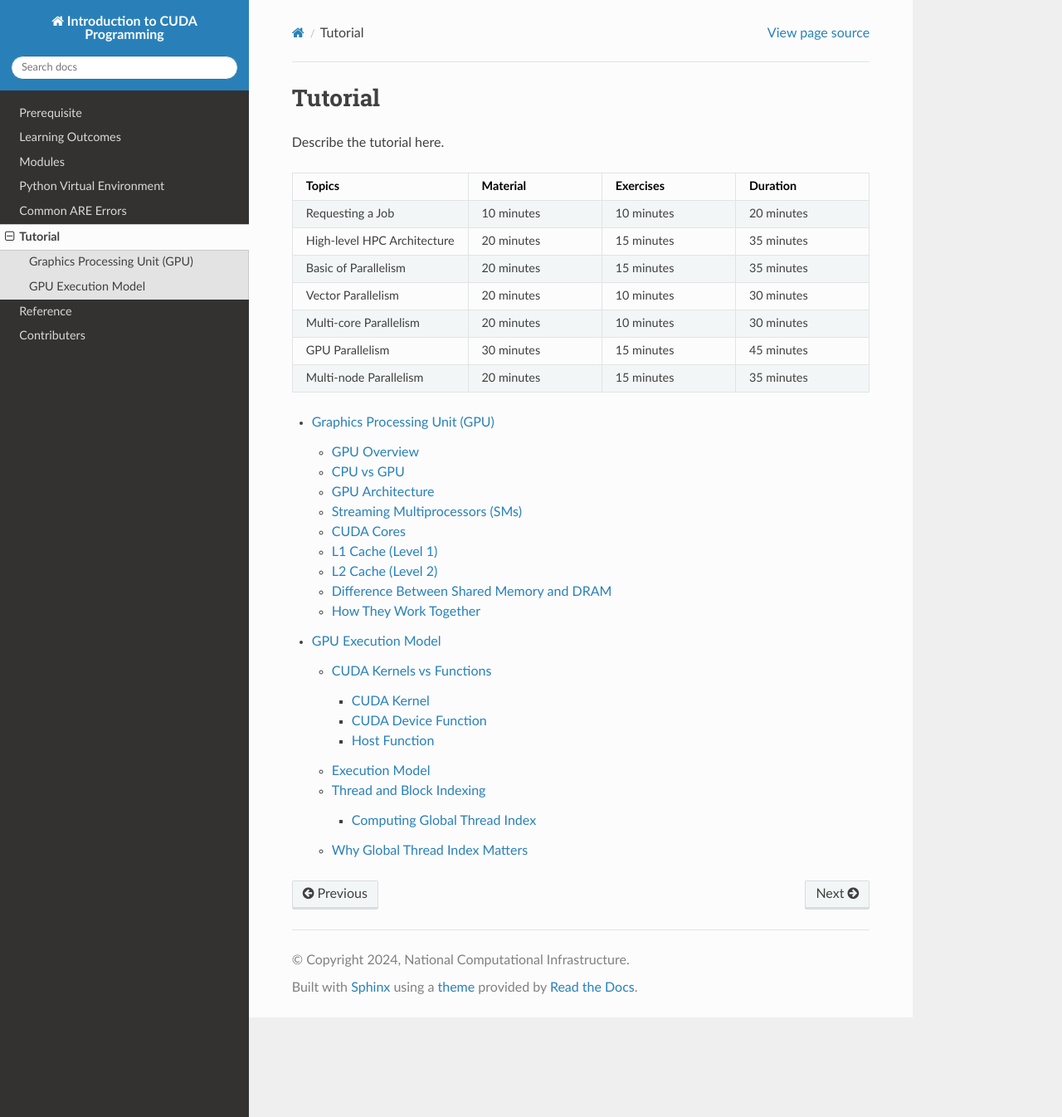
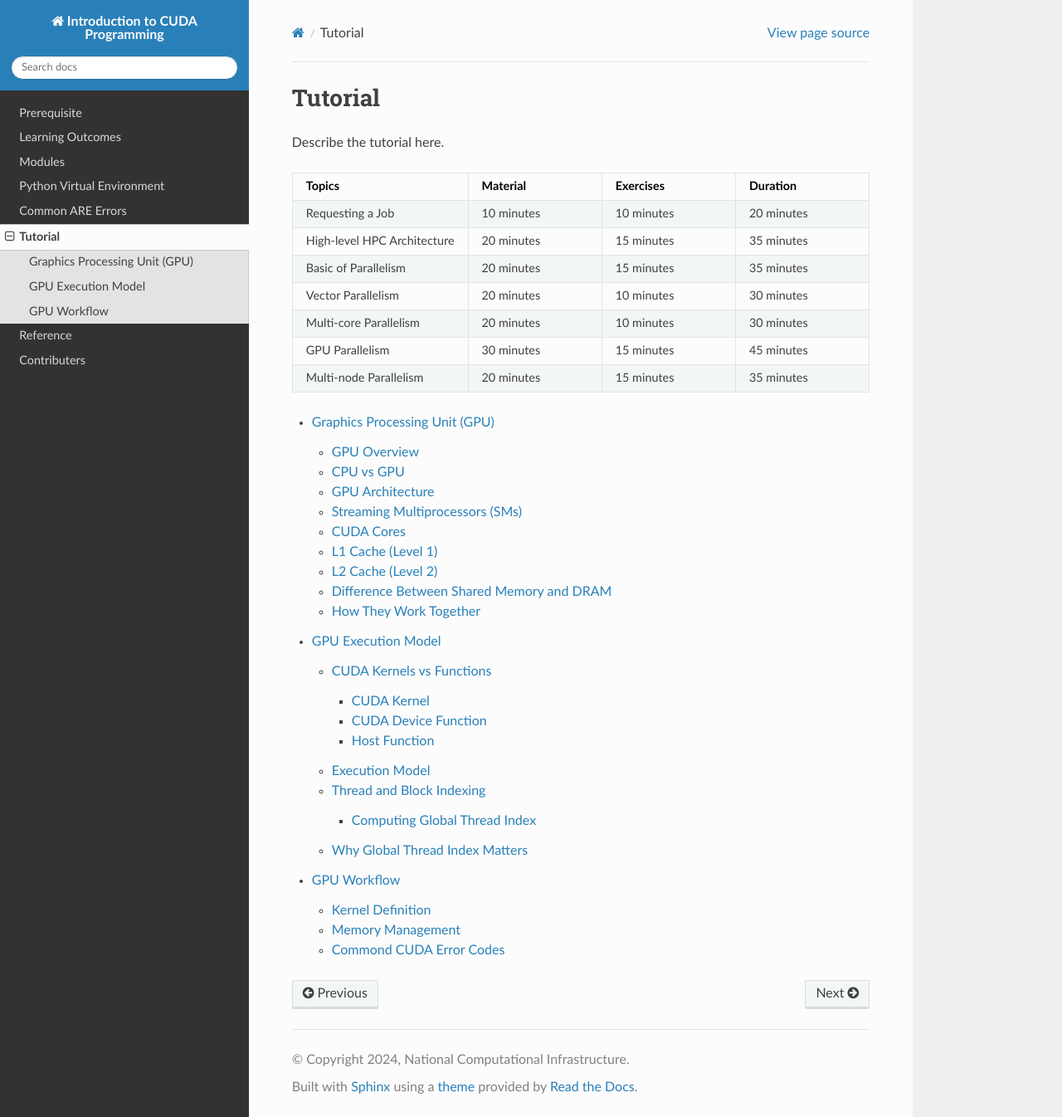
Before and after one commit to NCI900-Training-Organisation/intro-to-cuda, a Sphinx documentation site: the page built from docs/source/tutorial.rst, in a window 1280 px wide and 1346 px high. Shown: the whole window at 83% size. Built offline with Sphinx 7.4.7 and the Read the Docs theme 3.1.0, drawn with Linux system fonts in a browser that asks for light colours; some of the changed lines change nothing that is shown.

Commit message:
GPU workflow

```diff
--- a/docs/source/tutorial.rst
+++ b/docs/source/tutorial.rst
@@ -45,3 +45,4 @@
 
     tutorial/gpu.rst
     tutorial/gpu_exec_model.rst
+    tutorial/GPU_workflow.rst
--- /dev/null
+++ b/docs/source/tutorial/GPU_workflow.rst
@@ -0,0 +1,333 @@
+GPU Workflow
+========================================
+
+.. admonition:: Overview
+   :class: Overview
+
+    * **Time:** 60 min
+
+    #. Learn the workflow for programming GPUs using CUDA.
+    #. Understand the key steps involved in GPU programming.
+
+
+The workflow for programming GPUs using CUDA involves several key steps that are essential for efficient execution of parallel tasks. Below is a high-level overview of the GPU workflow:
+1. **Kernel Definition**:
+   - Define a CUDA kernel using the `__global__` keyword. This kernel will be executed on the GPU.
+   - The kernel contains the code that will run on the GPU, typically involving parallel computations.
+2. **Memory Management**:
+   - Allocate memory on the GPU using functions like `cudaMalloc()`.
+   - Copy data from the host (CPU) to the device (GPU) using `cudaMemcpy()`.
+   - Ensure that memory is properly managed to avoid leaks and ensure efficient access.
+3. **Kernel Launch**:
+   - Launch the kernel using the `<<<grid, block>>>` syntax, where `grid` specifies the number of blocks and `block` specifies the number of threads per block.
+   - Each thread executes the kernel code independently, allowing for parallel execution.
+4. **Thread Indexing**:
+   - Use built-in variables like `threadIdx`, `blockIdx`, and `blockDim` to determine the unique index of each thread.
+   - This indexing allows each thread to operate on different data elements, enabling parallel processing.
+5. **Synchronization**:
+   - Use synchronization functions like `__syncthreads()` to ensure that all threads in a block have completed their tasks before proceeding.
+   - This is important for operations that require data consistency among threads.
+6. **Memory Cleanup**:
+   - Free the allocated memory on the GPU using `cudaFree()`.
+   - Ensure that all resources are properly released to avoid memory leaks.
+7. **Error Handling**:
+   - Implement error handling to check for issues during memory allocation, kernel execution, and data transfer.
+   - Use functions like `cudaGetLastError()` to retrieve error codes and handle exceptions appropriately.
+
+Kernel Definition
+-----------------
+
+.. code-block:: cpp
+
+   __global__ void add_vectors(float *a, float *b, float *c, int n) {
+       int idx = blockIdx.x * blockDim.x + threadIdx.x;
+
+       if (idx < n)
+           c[idx] = a[idx] + b[idx];
+   }
+
+
+#. ``__global__`` : Indicates that this function is a kernel that runs on the GPU.
+#. ``void`` : CUDA kernels **must return void**
+#. Parameters: Pointers, that are passed to a kernel must reference **device memory**.
+#. Thread Indexing:  Each thread should have a unique index and can access different elements of the data (input arrays).
+
+
+Memory Management
+-----------------
+
+Memory management in CUDA mainly involves three key operations:
+
+#. Device memory allocaation.
+#. Host to Device (H2D) memory copy.
+#. Device to Host (D2H) memory copy.
+#. Device memory deallocation.
+
+Proper memory management is crucial for performance and avoiding memory leaks.
+
+
+
+``cudaMalloc`` is used to allocate memory on the GPU.
+
+.. code-block:: cpp
+
+   float *d_a, *d_b, *d_c;
+   int n = 1024;
+
+   // Allocate memory on the GPU
+   cudaMalloc((void**)&d_a, n * sizeof(float));
+   cudaMalloc((void**)&d_b, n * sizeof(float));
+   cudaMalloc((void**)&d_c, n * sizeof(float));
+
+The above code allocates memory on the GPU for three float arrays, each of size `n`. Data transfer between the host (CPU) and device (GPU) is done using `cudaMemcpy`.
+
+
+.. code-block:: cpp
+
+   // Copy data from host to device
+   cudaMemcpy(d_a, h_a, n * sizeof(float), cudaMemcpyHostToDevice);
+   cudaMemcpy(d_b, h_b, n * sizeof(float), cudaMemcpyHostToDevice);
+   cudaMemcpy(d_c, h_c, n * sizeof(float), cudaMemcpyHostToDevice);
+
+
+The above code copies data from host arrays `h_a`, `h_b`, and `h_c` to device arrays `d_a`, `d_b`, and `d_c`. ``cudaMemcpyHostToDevice`` specifies the direction of the copy operation, indicating that data is being transferred from host memory to device memory.
+
+.. code-block:: cpp
+
+   // Copy data from host to device
+   cudaMemcpy(h_a, d_a, n * sizeof(float), cudaMemcpyDeviceToHost);
+   cudaMemcpy(h_b, d_b, n * sizeof(float), cudaMemcpyDeviceToHost);
+   cudaMemcpy(h_c, d_c, n * sizeof(float), cudaMemcpyDeviceToHost);
+
+The above code copies data back from device arrays `d_a`, `d_b`, and `d_c` to host arrays `h_a`, `h_b`, and `h_c`. ``cudaMemcpyDeviceToHost`` specifies that data is being transferred from device memory back to host memory.
+
+Finally, it is important to free the allocated memory on the GPU, after kernel execution, to avoid memory leaks:
+.. code-block:: cpp
+
+   // Free device memory
+   cudaFree(d_a);
+   cudaFree(d_b);
+   cudaFree(d_c);
+
+This code releases the memory allocated on the GPU for the arrays `d_a`, `d_b`, and `d_c`.
+
+The complete code will look like this:
+
+.. code-block:: cpp
+
+   #include <stdio.h>
+   #include <cuda_runtime.h> // Provides access to CUDA runtime API functions
+
+
+   __global__ void add_vectors(float *a, float *b, float *c, int n)
+   {
+       int idx = blockIdx.x * blockDim.x + threadIdx.x;
+
+       if (idx < n)
+           c[idx] = a[idx] + b[idx];
+   }
+
+   int main()
+   {
+       int n = 1024;
+       float *h_a, *h_b, *h_c;
+       float *d_a, *d_b, *d_c;
+
+       // Allocate host memory
+       h_a = (float*)malloc(n * sizeof(float));
+       h_b = (float*)malloc(n * sizeof(float));
+       h_c = (float*)malloc(n * sizeof(float));
+
+       // Initialize host arrays
+       for (int i = 0; i < n; i++) {
+           h_a[i] = i;
+           h_b[i] = i;
+       }
+
+       // Allocate device memory
+       cudaMalloc((void**)&d_a, n * sizeof(float));
+       cudaMalloc((void**)&d_b, n * sizeof(float));
+       cudaMalloc((void**)&d_c, n * sizeof(float));
+
+       // Copy data from host to device
+       cudaMemcpy(d_a, h_a, n * sizeof(float), cudaMemcpyHostToDevice);
+       cudaMemcpy(d_b, h_b, n * sizeof(float), cudaMemcpyHostToDevice);
+
+       // Launch kernel with 256 threads per block and enough blocks to cover all elements
+       add_vectors<<<(n + 255) / 256, 256>>>(d_a, d_b, d_c, n);
+
+       // Copy result back to host
+       cudaMemcpy(h_c, d_c, n * sizeof(float), cudaMemcpyDeviceToHost);
+
+       // Free device memory
+       cudaFree(d_a);
+       cudaFree(d_b);
+       cudaFree(d_c);
+
+       // Free host memory
+       free(h_a);
+       free(h_b);
+       free(h_c);
+
+       return 0;
+   }
+
+
+In the above code ``cudaMalloc`` and ``cudaMemcpy`` are both is a synchronous call — it blocks until the copy is finished and all prior device work is complete.
+Kernel launches are asynchronous, meaning they return immediately and the CPU can continue executing code while the GPU processes the kernel. But in this case, there is an implicit synchronozation beacuse we are using a default steam (will be discussed later).
+
+A better code will look like this:
+
+.. code-block:: cpp
+
+    #include <stdio.h>
+    #include <cuda_runtime.h>
+
+    __global__ void add_vectors(float *a, float *b, float *c, int n)
+    {
+        int idx = blockIdx.x * blockDim.x + threadIdx.x;
+        if (idx < n)
+            c[idx] = a[idx] + b[idx];
+    }
+
+    int main()
+    {
+        int n = 1024;
+        float *h_a, *h_b, *h_c;
+        float *d_a, *d_b, *d_c;
+
+        // Allocate host memory
+        h_a = (float*)malloc(n * sizeof(float));
+        h_b = (float*)malloc(n * sizeof(float));
+        h_c = (float*)malloc(n * sizeof(float));
+
+        // Initialize host arrays
+        for (int i = 0; i < n; i++) {
+            h_a[i] = i;
+            h_b[i] = i;
+        }
+
+        // Allocate device memory with error checks
+        if (cudaMalloc((void**)&d_a, n * sizeof(float)) != cudaSuccess) {
+            fprintf(stderr, "Error allocating device memory for d_a\n");
+            return -1;
+        }
+
+        if (cudaMalloc((void**)&d_b, n * sizeof(float)) != cudaSuccess) {
+            fprintf(stderr, "Error allocating device memory for d_b\n");
+            cudaFree(d_a);
+            return -1;
+        }
+
+        if (cudaMalloc((void**)&d_c, n * sizeof(float)) != cudaSuccess) {
+            fprintf(stderr, "Error allocating device memory for d_c\n");
+            cudaFree(d_a);
+            cudaFree(d_b);
+            return -1;
+        }
+
+        // Copy data from host to device
+        if (cudaMemcpy(d_a, h_a, n * sizeof(float), cudaMemcpyHostToDevice) != cudaSuccess) {
+            fprintf(stderr, "Error copying h_a to d_a\n");
+            return -1;
+        }
+
+        if (cudaMemcpy(d_b, h_b, n * sizeof(float), cudaMemcpyHostToDevice) != cudaSuccess) {
+            fprintf(stderr, "Error copying h_b to d_b\n");
+            return -1;
+        }
+
+        // Launch kernel
+        int threadsPerBlock = 256;
+        int blocksPerGrid = (n + threadsPerBlock - 1) / threadsPerBlock;
+        add_vectors<<<blocksPerGrid, threadsPerBlock>>>(d_a, d_b, d_c, n);
+
+        // Check for kernel launch errors
+        cudaError_t err = cudaGetLastError();
+        if (err != cudaSuccess) {
+            fprintf(stderr, "Kernel launch failed: %s\n", cudaGetErrorString(err));
+            return -1;
+        }
+
+        // Ensure kernel has completed
+        err = cudaDeviceSynchronize();
+        if (err != cudaSuccess) {
+            fprintf(stderr, "Kernel execution failed: %s\n", cudaGetErrorString(err));
+            return -1;
+        }
+
+        // Copy result back to host
+        if (cudaMemcpy(h_c, d_c, n * sizeof(float), cudaMemcpyDeviceToHost) != cudaSuccess) {
+            fprintf(stderr, "Error copying d_c to h_c\n");
+            return -1;
+        }
+
+
+        // Free device memory
+        cudaFree(d_a);
+        cudaFree(d_b);
+        cudaFree(d_c);
+
+        // Free host memory
+        free(h_a);
+        free(h_b);
+        free(h_c);
+
+        return 0;
+    }
+
+.. admonition:: Explanation
+    :class: attention
+
+    ``cudaDeviceSynchronize()`` function blocks the host (CPU) until all previously issued commands on the device (GPU) are complete.
+
+
+Commond CUDA Error Codes
+-------------------------
+CUDA provides a set of error codes to help developers identify issues during GPU programming. These error codes are returned by CUDA API functions and can be checked to ensure that operations are successful. Below is a list of common CUDA error codes along with their meanings:
+
+.. list-table:: Common CUDA Error Codes
+   :header-rows: 1
+   :widths: 25 10 65
+
+   * - Constant
+     - Value
+     - Meaning
+   * - ``cudaSuccess``
+     - 0
+     - Operation completed successfully.
+   * - ``cudaErrorMemoryAllocation``
+     - 2
+     - Memory allocation failed (e.g., in ``cudaMalloc``).
+   * - ``cudaErrorInvalidValue``
+     - 11
+     - Invalid parameter passed to a CUDA function.
+   * - ``cudaErrorInvalidDevicePointer``
+     - 17
+     - Device pointer is invalid.
+   * - ``cudaErrorInvalidMemcpyDirection``
+     - 21
+     - Direction passed to ``cudaMemcpy`` is not valid.
+   * - ``cudaErrorLaunchFailure``
+     - 4
+     - Kernel launch failed for an unspecified reason.
+   * - ``cudaErrorInvalidConfiguration``
+     - 9
+     - Invalid block size or grid size in kernel launch.
+   * - ``cudaErrorLaunchTimeout``
+     - 6
+     - Kernel execution took too long (often on Windows with WDDM).
+   * - ``cudaErrorUnknown``
+     - 30
+     - Unknown error occurred.
+
+
+
+.. admonition:: Key Points
+   :class: hint
+
+    #. The GPU workflow involves defining kernels, managing memory, launching kernels, and synchronizing threads.
+    #. Proper memory management is crucial for performance and avoiding leaks.
+    #. Thread indexing is essential for parallel execution, allowing each thread to work on different data elements.
+    #. Synchronization ensures that threads complete their tasks before proceeding, maintaining data consistency.
+    #. Error handling is important to catch issues during execution and ensure robustness of the code.
```
Also changed, not shown: docs/source/tutorial/figs/SM.png (renamed from docs/source/tutorial/SM.png).
